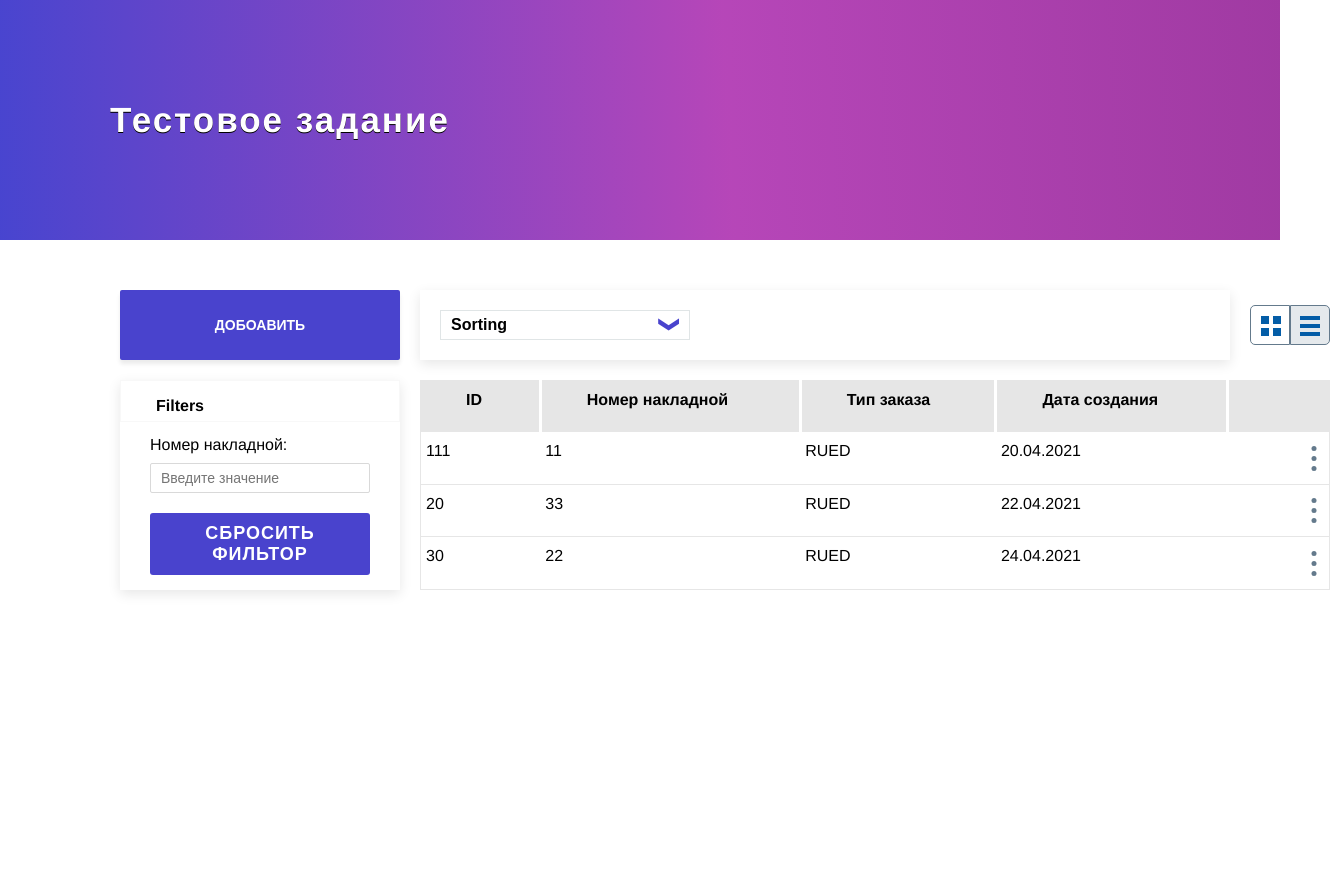
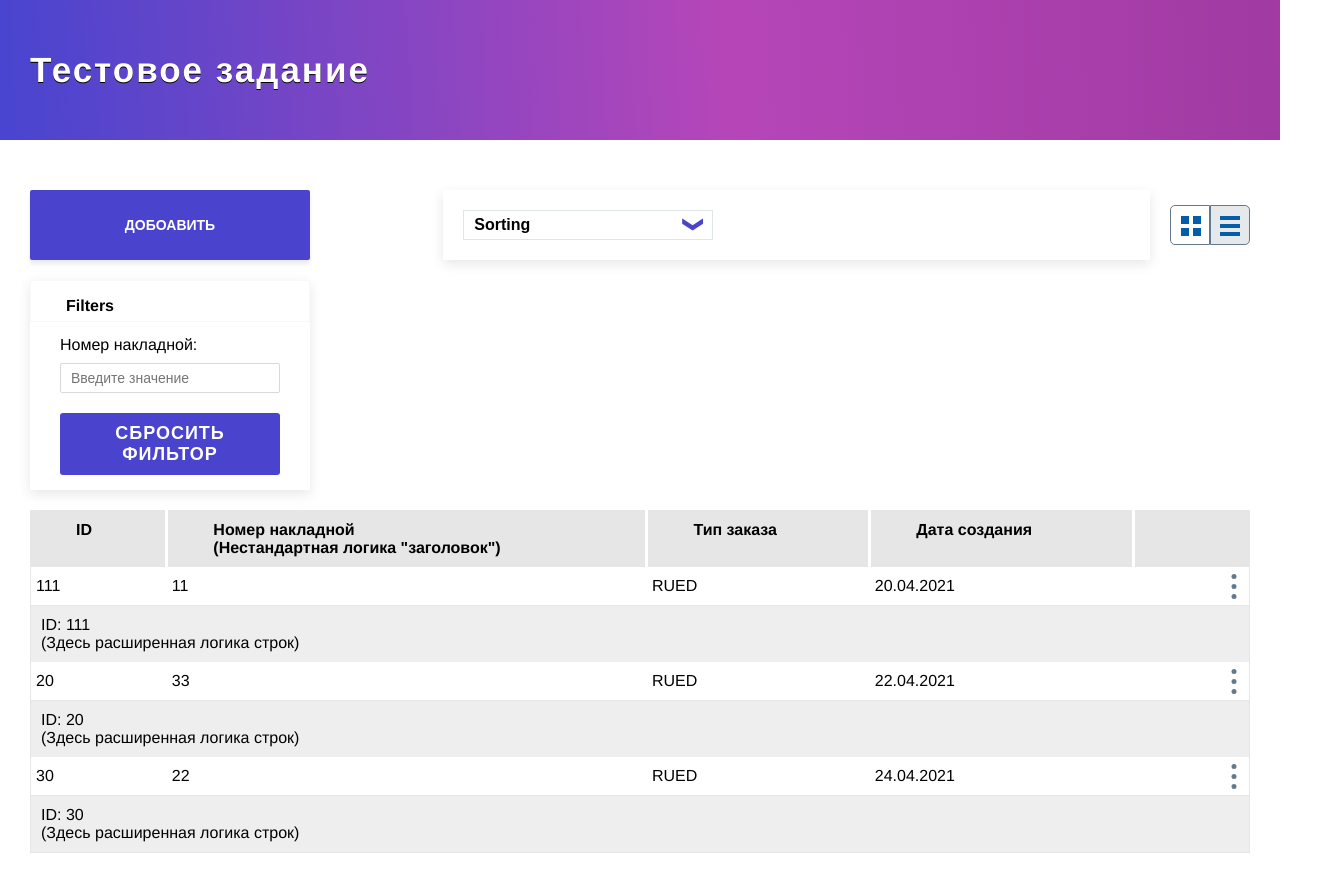
Before and after one commit to naumkin-aleksandr/to-do_list_vue, a Vue app: page /#/ in a window 1280 px wide. Shown: the top 892 px of the page, 1330 px wide, since content can reach past the window. Before the commit the page ends 800 px from the top, so only its background shows below. Built offline with nearby package versions, Linux system fonts and the light colour scheme.

Commit message:
Connecting a component for drawing a table

```diff
--- a/src/App.vue
+++ b/src/App.vue
@@ -2,13 +2,13 @@
   <div class="app" id="app" >
     <h1 class="app__title">Тестовое задание</h1>
     <div class="app__wrap">
-      <AddWaybill/>
-      <div class="app__box">
-        <Sorting/>
+      <AddWaybill class="app__box-1"/>
+      <div class="app__box-2 app__box-flex">
+        <Sorting />
         <ToggleView/>
       </div>
-      <Filters/>
-      <router-view></router-view>
+      <Filters class="app__box-3"/>
+      <router-view class="app__box-4"></router-view>
     </div>
   </div>
 </template>
@@ -43,7 +43,6 @@ export default {
 
   .app {
     &__title {
-      min-width: 900px;
       margin-bottom: 40px;
       padding: 100px 110px;
       margin-bottom: 20px;
@@ -61,15 +60,40 @@ export default {
     }
 
     &__wrap {
-      padding: 30px 110px 30px 120px;
+      padding: 30px 110px;
       display: grid;
       grid: 70px auto / 280px 910px;
       grid-gap: 20px;
     }
 
-    &__box {
+    &__box-flex {
       display: flex;
       align-items: center;
     }
   }
+
+  @media (max-width: 1350px) {
+    .app {
+      &__title {
+        padding: 50px 30px;
+      }
+
+      &__wrap {
+        padding: 30px;
+        grid: repeat(4, auto)/ repeat(3, 1fr);
+      }
+
+      &__box {
+        &-2 {
+          grid-column: 2 /span 2;
+        }
+        &-3 {
+          width: 280px;
+        }
+        &-4 {
+          grid-column: 1 /span 3;
+        }
+      }
+    }
+  }
 </style>
--- /dev/null
+++ b/src/components/table/TableTh.vue
@@ -0,0 +1,41 @@
+<script>
+export default {
+  name: 'TableTh',
+
+  props: {
+    header: {
+      type: Object,
+      default() {
+        return {};
+      },
+    },
+  },
+
+  render(createElement) {
+    let component = null;
+    let params = {};
+    if (this.header.useHeaderComponent) {
+      component = this.header.useHeaderComponent;
+      params = {
+        props: {
+          header: this.header,
+        },
+      };
+    } else {
+      component = 'th';
+      params = {};
+    }
+    return createElement(
+      component,
+      params,
+      [
+        createElement('div', {
+          domProps: {
+            innerHTML: this.header.title,
+          },
+        }),
+      ],
+    );
+  },
+};
+</script>
--- /dev/null
+++ b/src/components/table/TableWideRow.vue
@@ -0,0 +1,39 @@
+<template>
+  <tr>
+    <td :colspan="headers.length">
+      <component
+        :is="component"
+        :waybill="waybill"
+      ></component>
+    </td>
+  </tr>
+</template>
+
+<script>
+
+export default {
+  name: 'ATableWideRow',
+
+  props: {
+    component: {
+      type: Object,
+      default() {
+        return null;
+      },
+    },
+    waybill: {
+      type: Object,
+      default() {
+        return {};
+      },
+    },
+    headers: {
+      type: Array,
+      default() {
+        return [];
+      },
+    },
+  },
+
+};
+</script>
--- a/src/views/TabularView.vue
+++ b/src/views/TabularView.vue
@@ -1,26 +1,71 @@
 <template>
   <table>
     <tr>
-      <th>ID</th>
-      <th>Номер накладной</th>
-      <th>Тип заказа</th>
-      <th>Дата создания</th>
-      <th></th>
+      <TableTh v-for="header in headers" :key="header.id" :header="header"/>
     </tr>
-    <TableItem v-for="waybill in getWaybills" :key="waybill.id" :waybill="waybill"/>
+    <template  v-for="waybill in getWaybills">
+    <TableItem
+      :key="waybill.id + 'row'"
+      :waybill="waybill"
+      :headers="headers"
+      />
+      <TableWideRow
+        :key="waybill.id"
+        :component="useExtRowComponent"
+        :waybill="waybill"
+        :headers="headers"
+      />
+    </template>
   </table>
 </template>
 
 <script>
 import { mapGetters } from 'vuex';
 import TableItem from '../components/TableItem.vue';
+import TableTh from '../components/table/TableTh.vue';
+import TableWideRow from '../components/table/TableWideRow.vue';
+import TableCustomHeader from '../../stubs/components/TableCustomHeader.vue';
+import TableExtRowComponent from '../../stubs/components/TableExtRowComponent.vue';
+import TableCustomCell from '../../stubs/components/TableCustomCell.vue';
 
 export default {
   components: {
     TableItem,
+    TableTh,
+    TableWideRow,
   },
+
   computed: {
     ...mapGetters(['getWaybills']),
+  },
+  data() {
+    return {
+      headers: [
+        {
+          key: 'id',
+          title: 'ID',
+        },
+        {
+          key: 'number',
+          title: 'Номер накладной',
+          useHeaderComponent: TableCustomHeader,
+        },
+        {
+          key: 'typ',
+          title: 'Тип заказа',
+          useComponent: TableCustomCell,
+        },
+        {
+          key: 'data',
+          title: 'Дата создания',
+        },
+        {
+          key: 'actions',
+          title: '',
+        },
+      ],
+      useExtRowComponent: TableExtRowComponent,
+    };
   },
 };
 </script>
--- /dev/null
+++ b/stubs/components/TableCustomHeader.vue
@@ -0,0 +1,26 @@
+<template>
+  <th>
+    <div>
+      <p>{{header.title}}</p>
+      <p>
+        (Нестандартная логика "заголовок")
+      </p>
+    </div>
+  </th>
+</template>
+
+<script>
+export default {
+  name: 'TableCustomHeader',
+
+  props: {
+    header: {
+      type: Object,
+      default() {
+        return {};
+      },
+    },
+  },
+
+};
+</script>
--- /dev/null
+++ b/stubs/components/TableExtRowComponent.vue
@@ -0,0 +1,13 @@
+<template>
+  <div style="padding: 10px; background: #eee;">
+    ID: {{waybill.id}} <br>
+    (Здесь расширенная логика строк)
+  </div>
+</template>
+
+<script>
+export default {
+  name: 'TableExtRowComponent',
+  props: ['waybill'],
+};
+</script>
```
